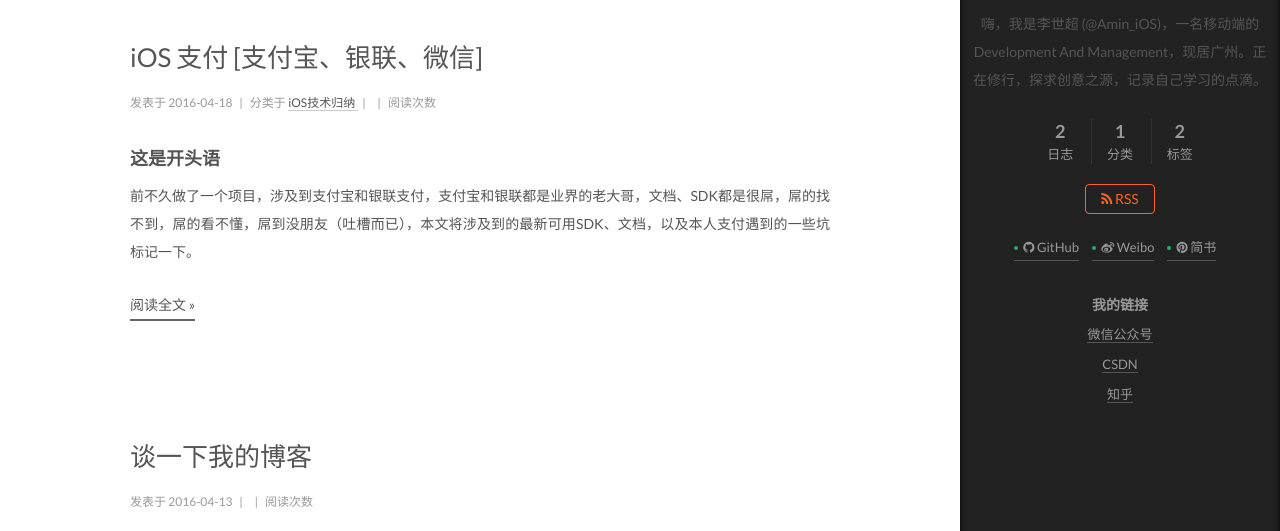
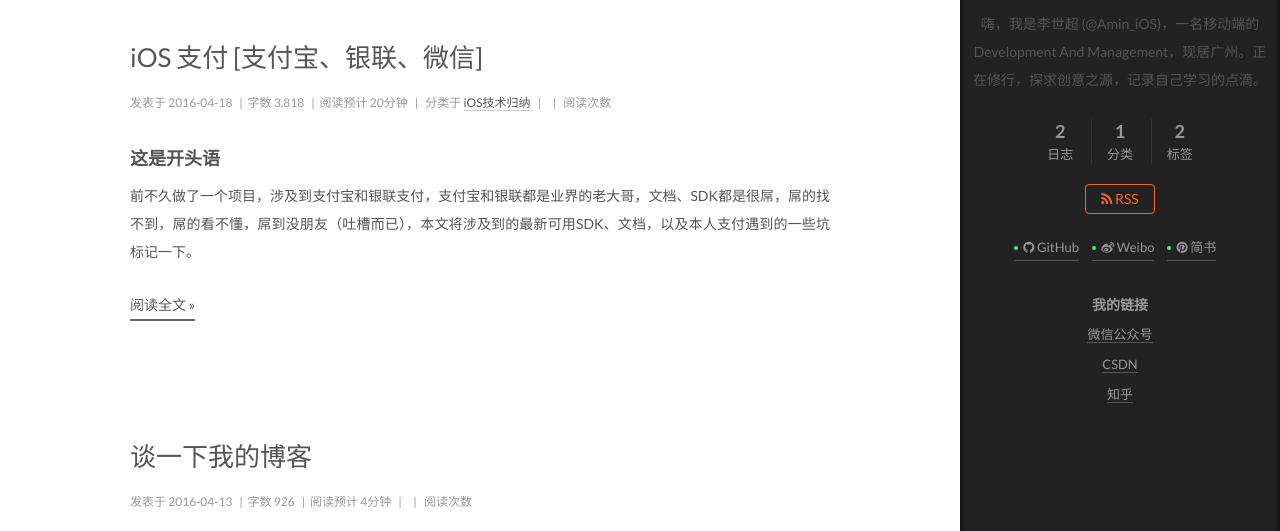
Before and after one commit to lishichao/lishichao.github.io, a plain HTML site: page index.html in a window 1280 px wide. Shown: the part 128-659 px from the top of the page. Drawn offline with Linux system fonts and the light colour scheme; some packages are replaced by stand-ins of ours; grey boxes are pictures that could not be loaded; a script that the page names is missing.

Commit message:
Site updated: 2016-04-21 11:09:07

```diff
--- a/css/main.css
+++ b/css/main.css
@@ -1521,7 +1521,7 @@
   width: 4px;
   height: 4px;
   border-radius: 50%;
-  background: #16b865;
+  background: #2eff73;
 }
 .links-of-blogroll {
   font-size: 13px;
--- a/index.html
+++ b/index.html
@@ -289,6 +289,10 @@
             </time>
           </span>
 
+	<span class="post-count">&nbsp; |&nbsp; 字数 3,818</span>
+
+	<span class="post-count">&nbsp; |&nbsp; 阅读预计 20分钟</span>
+
 
             <span class="post-category" >
               &nbsp; | &nbsp;
@@ -426,6 +430,10 @@
               2016-04-13
             </time>
           </span>
+
+	<span class="post-count">&nbsp; |&nbsp; 字数 926</span>
+
+	<span class="post-count">&nbsp; |&nbsp; 阅读预计 4分钟</span>
 
 
 
```
Also changed, not shown: 2016/04/13/谈一下我的博客/index.html (+4 -4 lines), 2016/04/18/iOS-支付-支付宝、银联、微信/index.html (+4 -4 lines).
